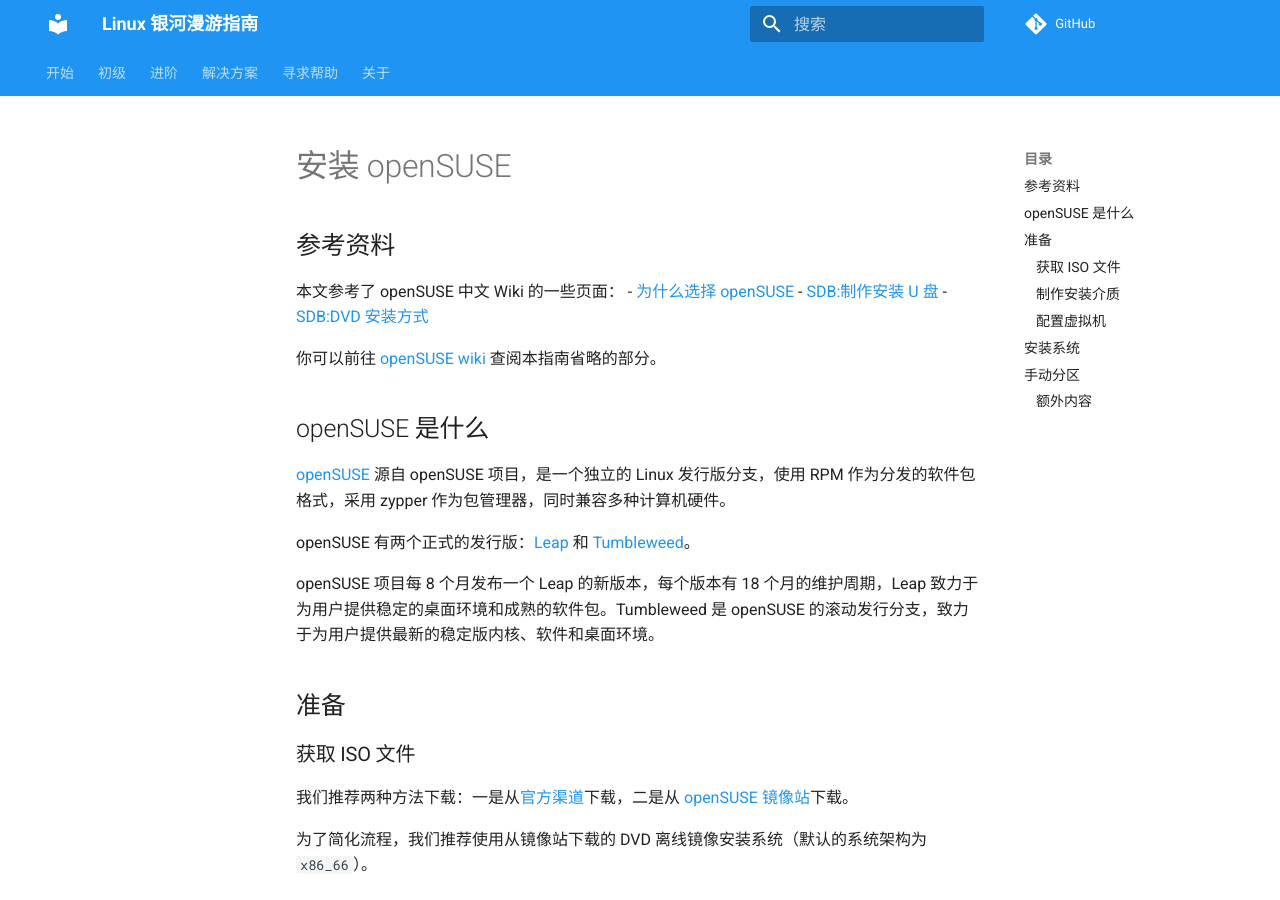
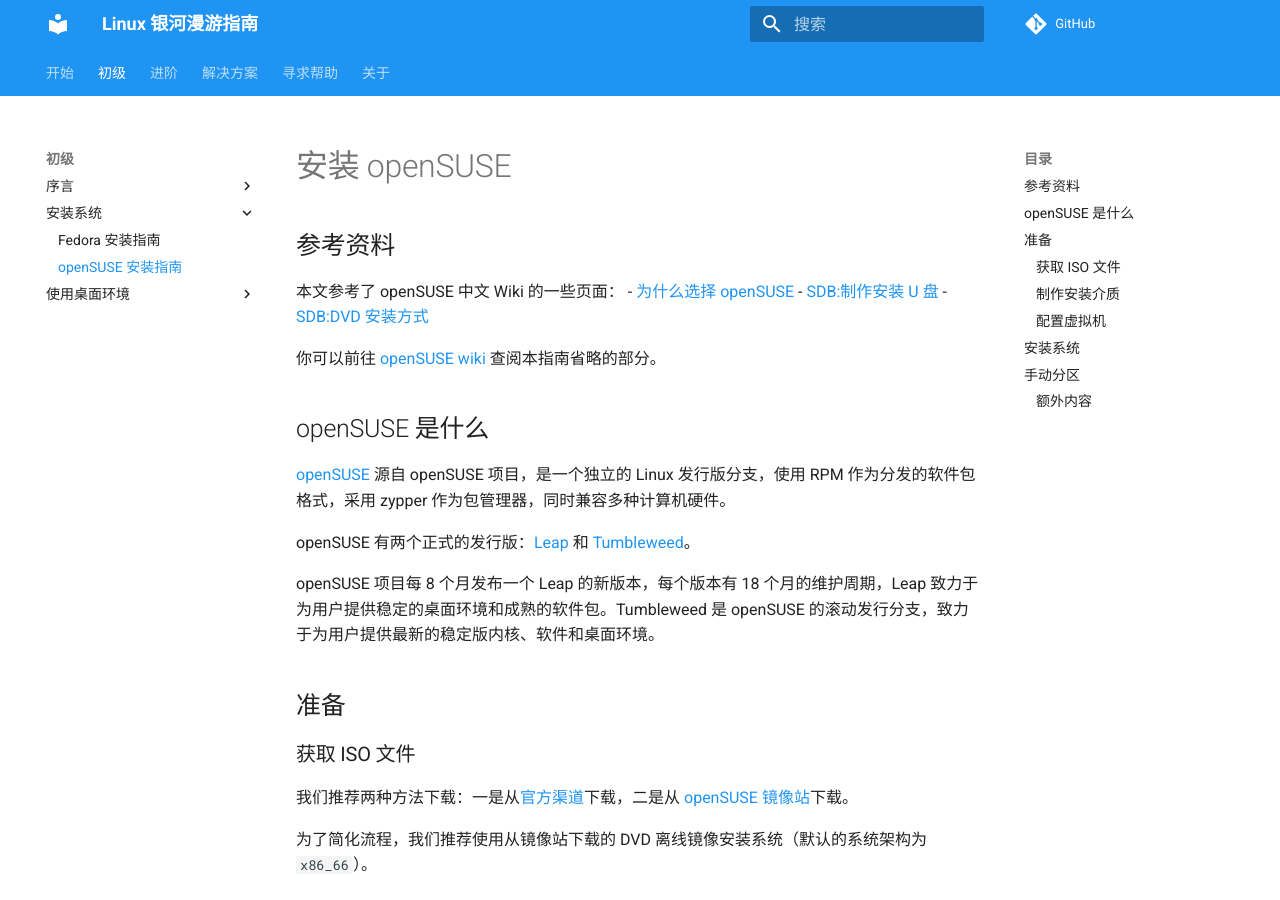
Before and after one commit to linuxhitchhiker/THGLG, an MkDocs documentation site: the page built from docs/basic/installation/opensuse-installation-guide/opensuse-installation-guide.md, in a window 1280 px wide and 900 px high. Built offline with MkDocs 1.6.1 and Material for MkDocs 9.7.7, drawn with Linux system fonts in a browser that asks for light colours; comment, search, counter and statistics services are not loaded.

Commit message:
Update mkdocs.yml

```diff
--- a/mkdocs.yml
+++ b/mkdocs.yml
@@ -11,7 +11,7 @@ nav:
           - "basic/prologue/switch-to-linux.md"
       - 安装系统:
           - Fedora 安装指南: "basic/installation/fedora-installation-guide.md"
-          - openSUSE 安装指南: "basic/installation/opensuse-installation-guide/index.md"
+          - openSUSE 安装指南: "basic/installation/opensuse-installation-guide/opensuse-installation-guide.md"
       - 使用桌面环境:
           - 安装软件: "TBD"
   - 进阶:
```
